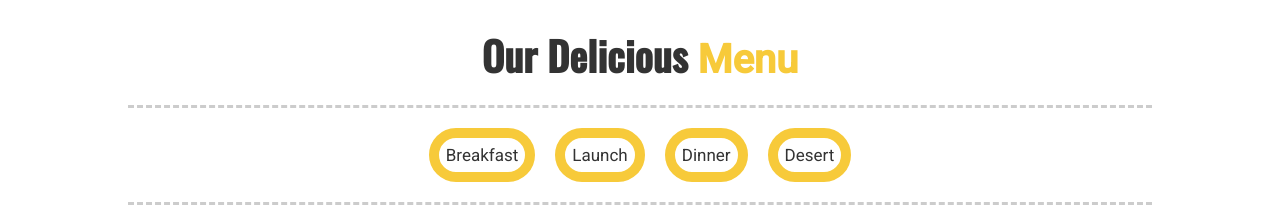
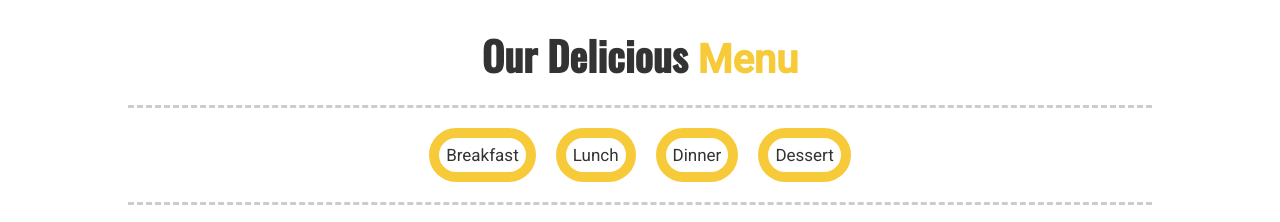
Before and after one commit to infinity300/portfolio.github.io, a plain HTML site: page e-com/index.html in a window 1280 px wide. Shown: the part 1660-1882 px from the top of the page. Drawn offline with nearby package versions, Linux system fonts and the light colour scheme.

Commit message:
Update index.html

```diff
--- a/e-com/index.html
+++ b/e-com/index.html
@@ -92,9 +92,9 @@
 
         <ul class="list" data-aos="fade-down">
             <li class="btn" data-src="img/menu2.jpg">breakfast</li>
-            <li class="btn active" data-src="img/fd1.jpg">launch</li>
+            <li class="btn active" data-src="img/fd1.jpg">lunch</li>
             <li class="btn" data-src="img/fd3.jpg">dinner</li>
-            <li class="btn" data-src="img/fd17.jpg">desert</li>
+            <li class="btn" data-src="img/fd17.jpg">dessert</li>
         </ul>
 
        <div class="row" data-aos="fade-left">
```
